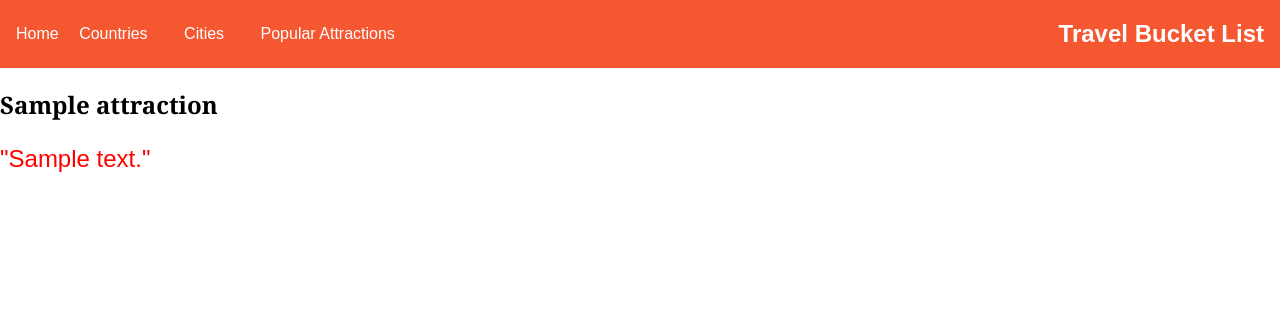
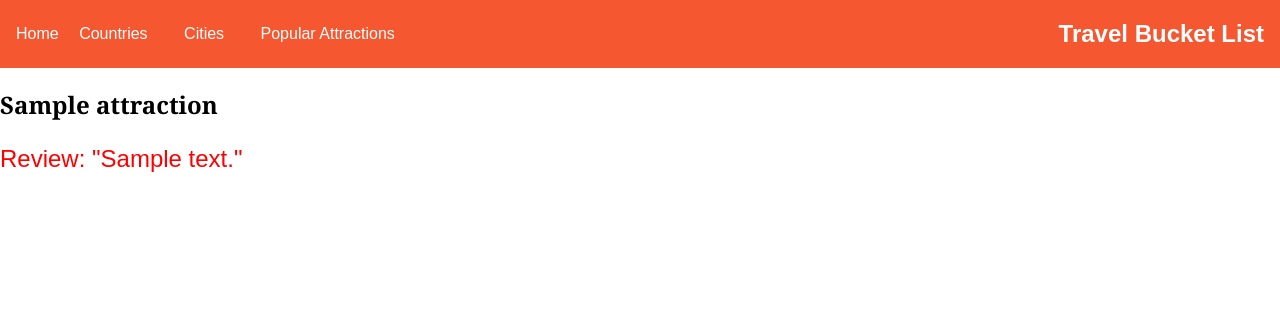
Before and after one commit to NadiCampbell/project, a Flask app: template templates/attractions/show.html in a window 1280 px wide. Shown: the top 328 px of the page. Run offline with Flask 3, Linux system fonts and the light colour scheme; the template is opened without the code that fills it: most values are stand-ins (such as "Sample title", 1, 10 or a date in 2020).

Commit message:
moreFinishingTouches

```diff
--- a/templates/attractions/show.html
+++ b/templates/attractions/show.html
@@ -3,5 +3,5 @@
 {% block content %}
     <h2>{{attraction.name}}</h2>
 
-    <p>"{{attraction.review}}"</p>
+    <p>Review: "{{attraction.review}}"</p>
 {% endblock content %}
```
